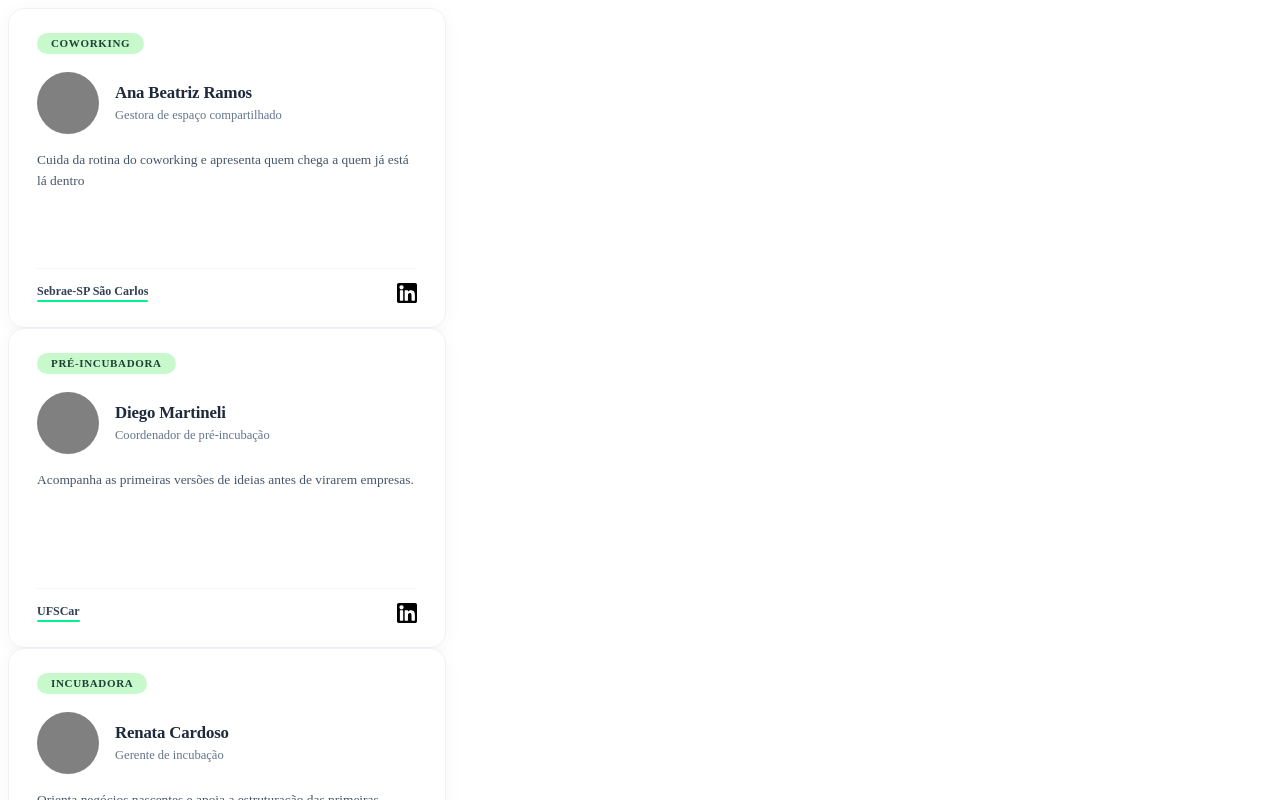
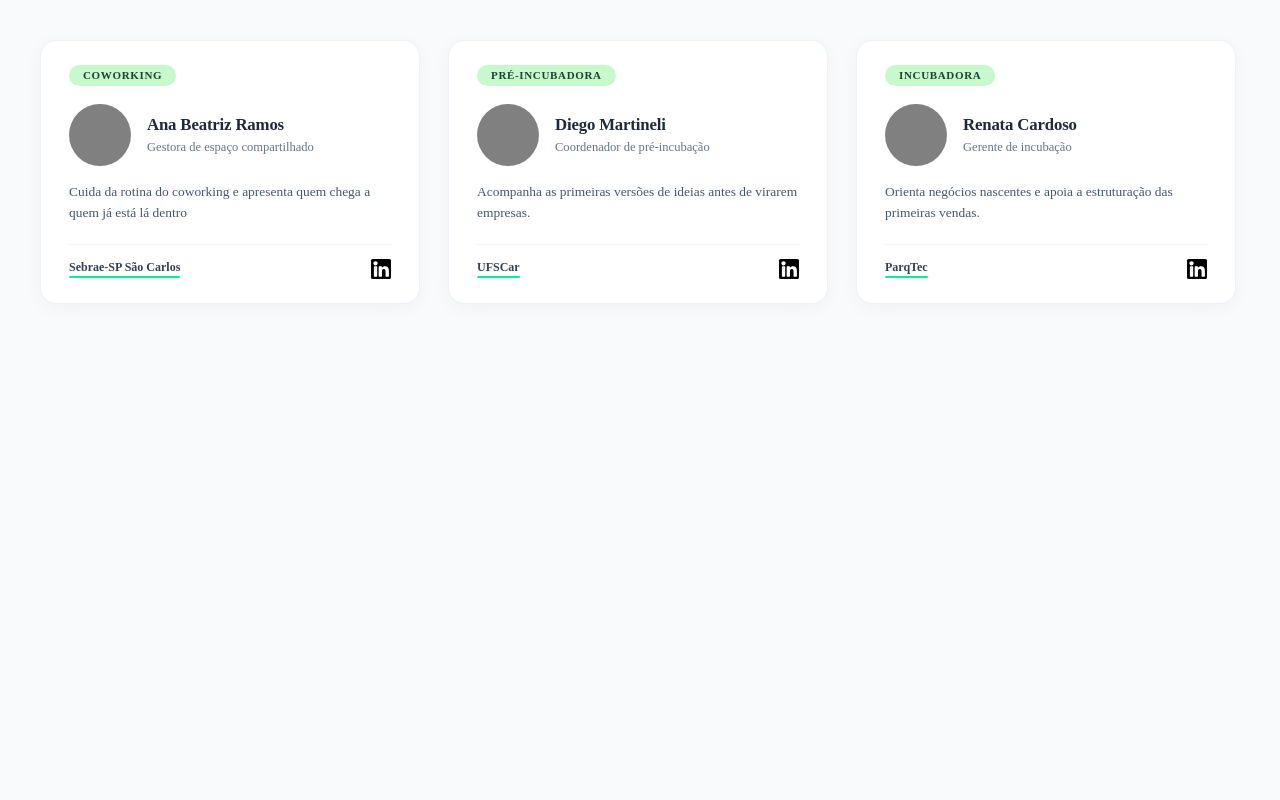
Before and after one commit to pet-ads/sebrae-eli, a React (Vite) app: page / in a window 1280 px wide. Shown: the top 800 px of the page. Built offline with nearby package versions, Linux system fonts and the light colour scheme.

Commit message:
style: adjust Card dimensions and fix grid layout in App.css

```diff
--- a/src/App.css
+++ b/src/App.css
@@ -1,2 +1,26 @@
-body{
+* {
+  box-sizing: border-box;
+  margin: 0;
+  padding: 0;
 }
+
+body, #root {
+  width: 100%;
+  min-height: 100vh;
+}
+
+.app-container {
+  width: 100%;
+  min-height: 100vh;
+  background-color: #f8fafc;
+  padding: 40px 20px;
+}
+
+.cards-grid {
+  width: 100%;
+  max-width: 1200px;
+  margin: 0 auto;
+  display: grid;
+  grid-template-columns: repeat(auto-fill, minmax(320px, 1fr));
+  gap: 24px;
+}
--- a/src/App.tsx
+++ b/src/App.tsx
@@ -1,9 +1,11 @@
 import ContactCard from './components/sections/Directory/subcomponents/ContactCard';
 import { CONTACTS_DATA } from './assets/content/contacts';
+import './App.css';
 
 export function App() {
   return (
-    <>
+    <div className="app-container">
+      <div className="cards-grid">
         {CONTACTS_DATA.map((item) => (
           <ContactCard
             key={item.id}
@@ -16,7 +18,8 @@ export function App() {
           linkedinUrl={item.linkedinUrl}
           />
         ))}
-    </>
+      </div>
+    </div>
   );
 }
 
--- a/src/components/commons/toolkit/Card/styles.ts
+++ b/src/components/commons/toolkit/Card/styles.ts
@@ -4,7 +4,7 @@ export const Container = styled.div`
     background-color: #ffffff;
     width: 100%;
     max-width: 380px;
-    min-height: 270px;
+    min-height: 230px;
     padding: 24px 28px;
 
     display: flex;
```
Lines whose indentation alone changed are shown as unchanged.
